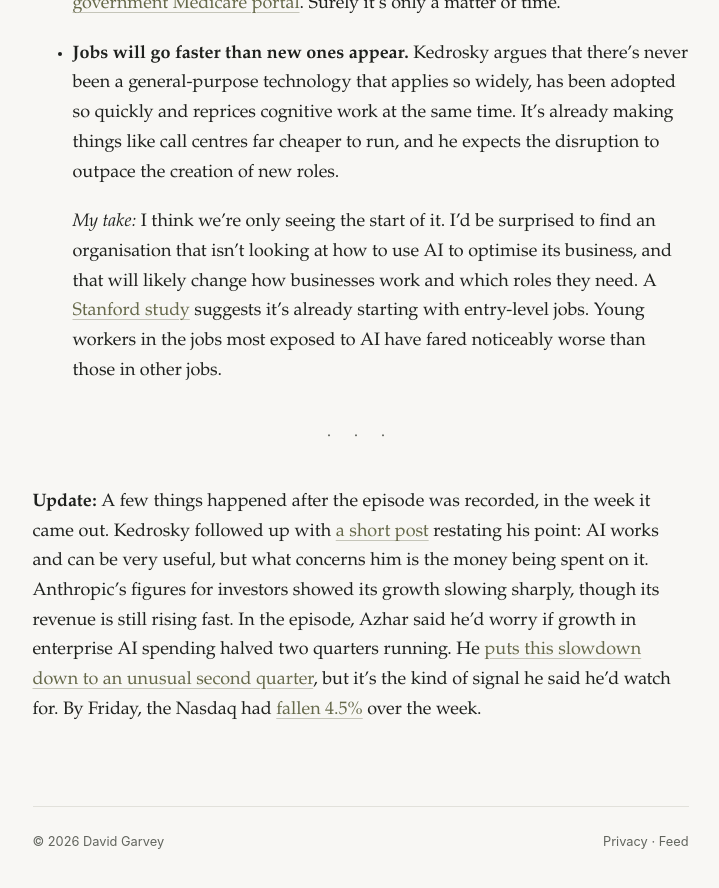
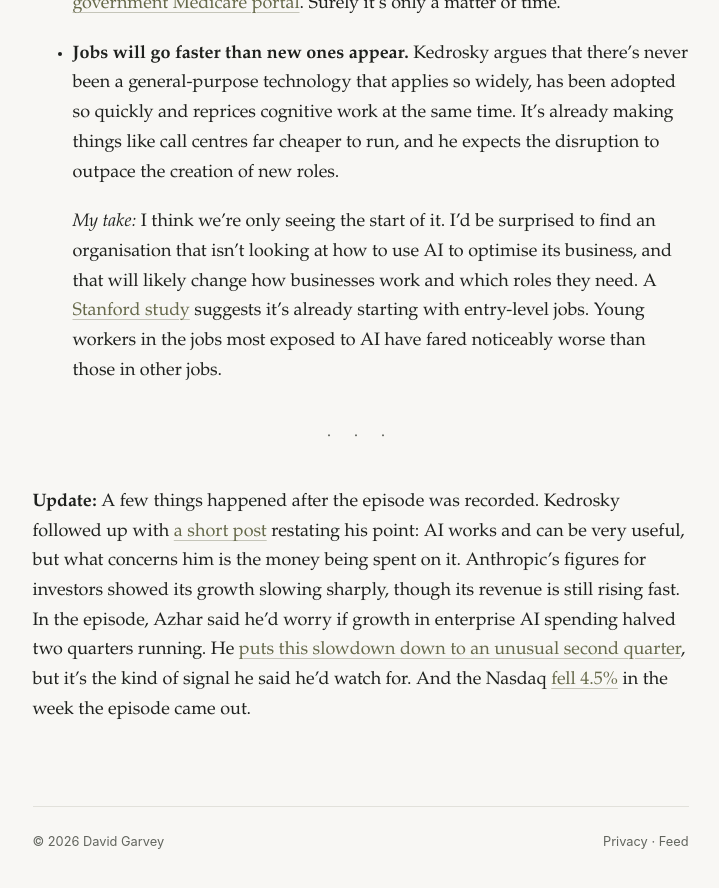
Before and after one commit to davegarvey/davegarvey.github.io, a Jekyll site: the page built from _posts/2026-10-17-is-there-an-ai-bubble.md, in a window 1280 px wide and 900 px high, scrolled down 1943 px. Shown: the top 888 px of the window, without its empty margins (272-991 px from the left). Built offline with Jekyll 4.4.1, drawn with Linux system fonts in a browser that asks for light colours.

Commit message:
Trim the update's opening line

```diff
--- a/_posts/2026-10-17-is-there-an-ai-bubble.md
+++ b/_posts/2026-10-17-is-there-an-ai-bubble.md
@@ -45,4 +45,4 @@ What resonated with me:
 
 ---
 
-**Update:** A few things happened after the episode was recorded, in the week it came out. Kedrosky followed up with [a short post](https://paulkedrosky.com/ezra-klein-appearance-is-there-an-ai-bubble/) restating his point: AI works and can be very useful, but what concerns him is the money being spent on it. Anthropic's figures for investors showed its growth slowing sharply, though its revenue is still rising fast. In the episode, Azhar said he'd worry if growth in enterprise AI spending halved two quarters running. He [puts this slowdown down to an unusual second quarter](https://www.exponentialview.co/p/anthropic-the-agony-and-the-ecstasy), but it's the kind of signal he said he'd watch for. By Friday, the Nasdaq had [fallen 4.5%](https://abcnews.com/Business/wireStory/major-us-stock-indexes-fared-friday-10162026-137331951) over the week.
+**Update:** A few things happened after the episode was recorded. Kedrosky followed up with [a short post](https://paulkedrosky.com/ezra-klein-appearance-is-there-an-ai-bubble/) restating his point: AI works and can be very useful, but what concerns him is the money being spent on it. Anthropic's figures for investors showed its growth slowing sharply, though its revenue is still rising fast. In the episode, Azhar said he'd worry if growth in enterprise AI spending halved two quarters running. He [puts this slowdown down to an unusual second quarter](https://www.exponentialview.co/p/anthropic-the-agony-and-the-ecstasy), but it's the kind of signal he said he'd watch for. And the Nasdaq [fell 4.5%](https://abcnews.com/Business/wireStory/major-us-stock-indexes-fared-friday-10162026-137331951) in the week the episode came out.
```
